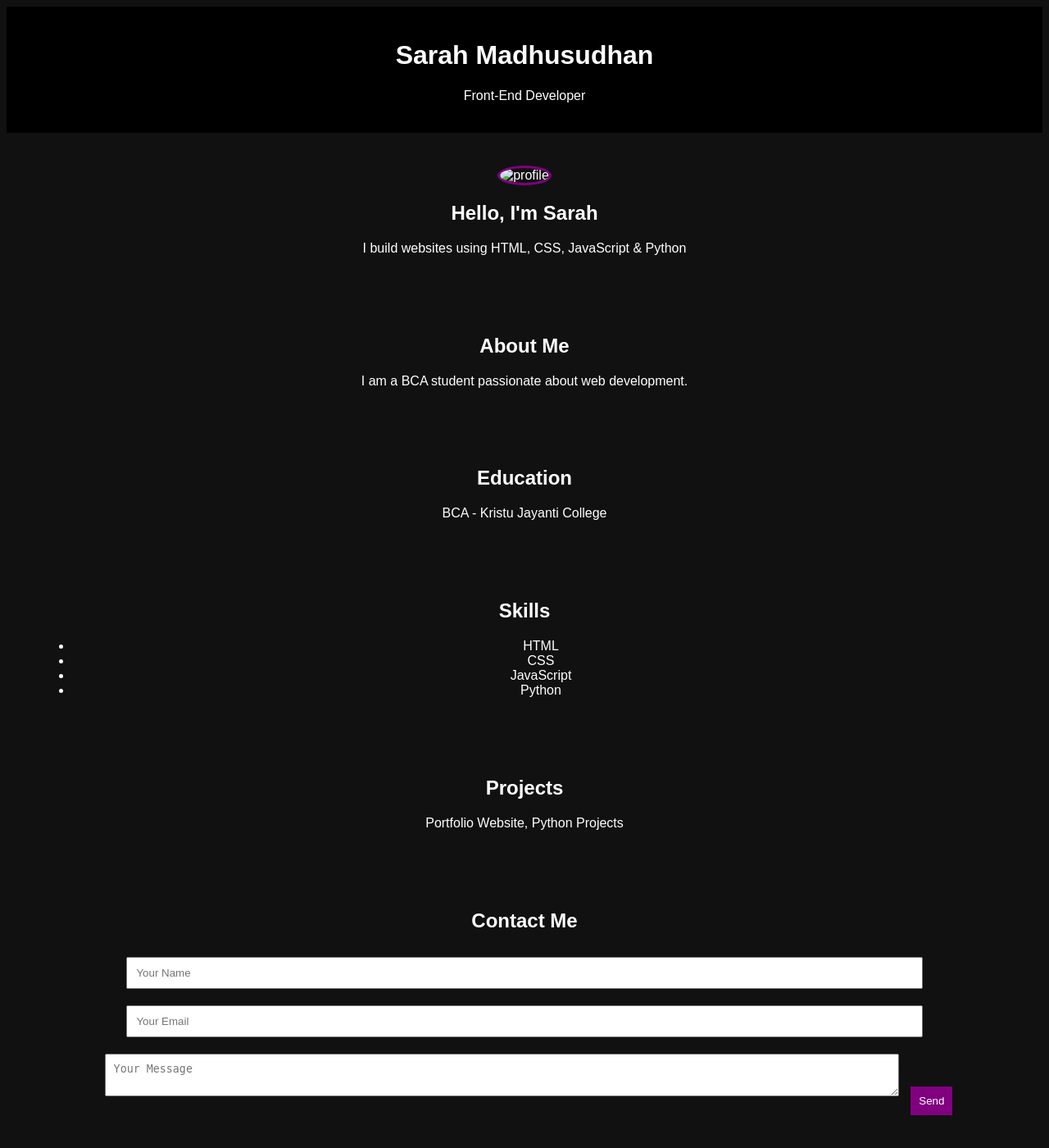
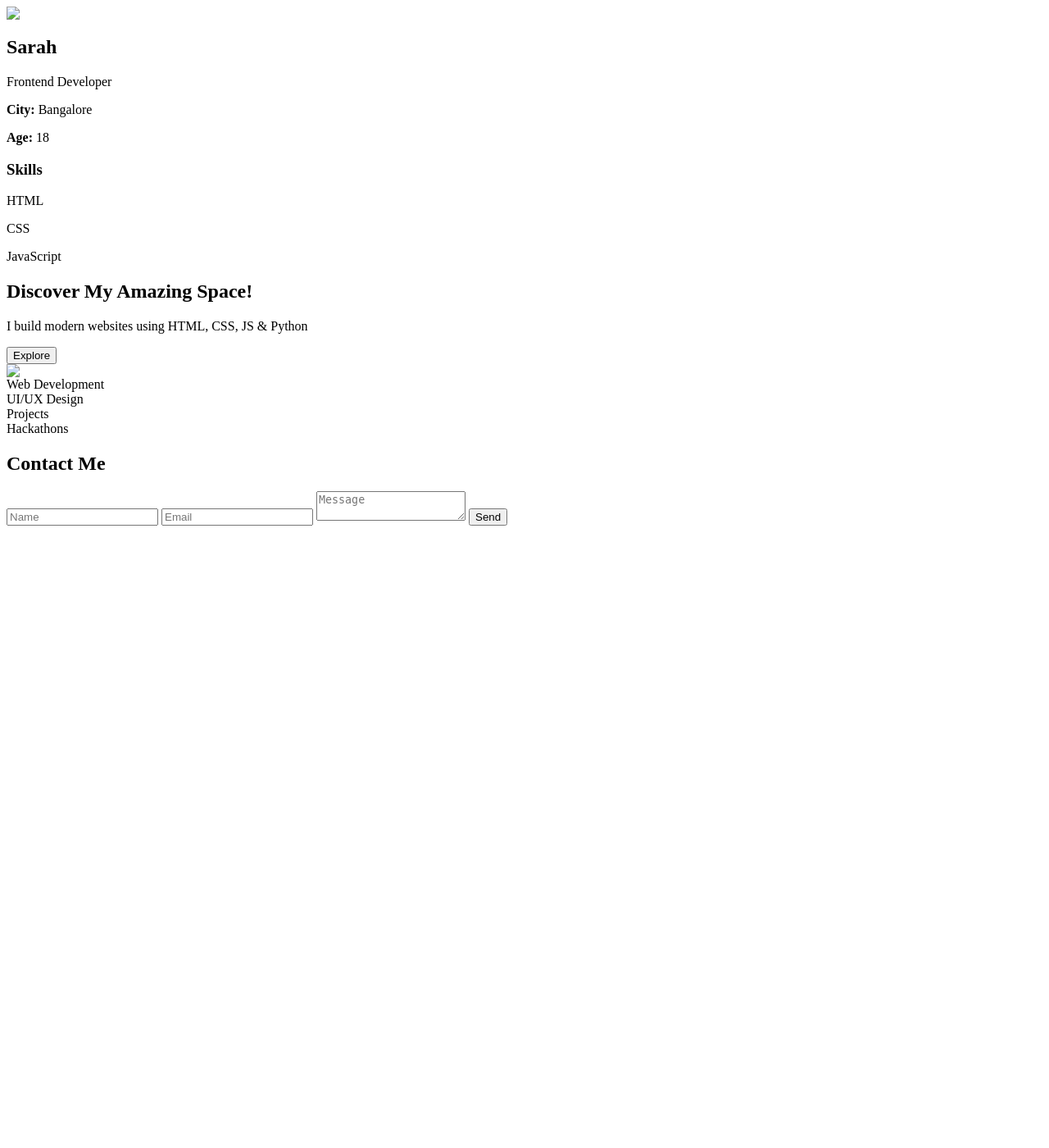
Before and after one commit to sarahmadhusudhan1504-cyber/my_final_portfolio_sarah, a Flask app: page / in a window 1280 px wide. Shown: the whole page at 82% size. After the commit the page ends 641 px from the top, so only its background shows below. Run offline with Flask 3, Linux system fonts and the light colour scheme; some libraries are stand-ins or nearby versions.

Commit message:
Added portfolio project with UI and backend

```diff
--- a/static/style.css
+++ b/static/style.css
@@ -1,35 +1,101 @@
 body {
-    font-family: Arial;
-    background: #111;
+    margin: 0;
+    font-family: 'Segoe UI';
+    background: #0f0f1a;
     color: white;
+}
+
+.container {
+    display: flex;
+}
+
+/* SIDEBAR */
+.sidebar {
+    width: 250px;
+    background: #151525;
+    padding: 20px;
     text-align: center;
 }
 
-header {
-    background: #000;
+.profile {
+    width: 120px;
+    border-radius: 50%;
+    border: 3px solid #ffcc00;
+}
+
+.info {
+    margin: 15px 0;
+}
+
+.skill {
+    margin: 10px 0;
+}
+
+.bar {
+    background: #333;
+    height: 6px;
+    border-radius: 10px;
+}
+
+.bar div {
+    height: 6px;
+    background: #ffcc00;
+}
+
+/* MAIN */
+.main {
+    flex: 1;
     padding: 20px;
 }
 
-.hero img {
-    border-radius: 50%;
-    width: 150px;
-    border: 3px solid purple;
+/* HERO */
+.hero {
+    display: flex;
+    justify-content: space-between;
+    align-items: center;
+    background: #1c1c2e;
+    padding: 30px;
+    border-radius: 10px;
 }
 
-section {
-    margin: 20px;
+.hero-img {
+    width: 250px;
+    border-radius: 10px;
+}
+
+/* BUTTON */
+button {
+    background: #ffcc00;
+    border: none;
+    padding: 10px 20px;
+    margin-top: 10px;
+    cursor: pointer;
+}
+
+/* CARDS */
+.cards {
+    display: grid;
+    grid-template-columns: repeat(2, 1fr);
+    gap: 15px;
+    margin-top: 20px;
+}
+
+.card {
+    background: #1c1c2e;
     padding: 20px;
+    border-radius: 10px;
+}
+
+/* CONTACT */
+.contact {
+    margin-top: 20px;
 }
 
 input, textarea {
-    width: 80%;
-    margin: 10px;
+    width: 100%;
     padding: 10px;
+    margin: 10px 0;
+    background: #222;
+    border: none;
+    color: white;
 }
-
-button {
-    background: purple;
-    color: white;
-    padding: 10px;
-    border: none;
-}
--- a/templates/index.html
+++ b/templates/index.html
@@ -1,61 +1,69 @@
-<!DOCTYPE html>
-<html>
-<head>
-    <title>Sarah Portfolio</title>
-    <link rel="stylesheet" href="{{ url_for('static', filename='style.css') }}">
-</head>
-
 <body>
 
-<header>
-    <h1>Sarah Madhusudhan</h1>
-    <p>Front-End Developer</p>
-</header>
+<div class="container">
 
-<section class="hero">
-    <img src="https://via.placeholder.com/150" alt="profile">
-    <h2>Hello, I'm Sarah</h2>
-    <p>I build websites using HTML, CSS, JavaScript & Python</p>
-</section>
+    <!-- SIDEBAR -->
+    <aside class="sidebar">
+        <img src="https://via.placeholder.com/120" class="profile">
+        <h2>Sarah</h2>
+        <p>Frontend Developer</p>
 
-<section>
-    <h2>About Me</h2>
-    <p>I am a BCA student passionate about web development.</p>
-</section>
+        <div class="info">
+            <p><b>City:</b> Bangalore</p>
+            <p><b>Age:</b> 18</p>
+        </div>
 
-<section>
-    <h2>Education</h2>
-    <p>BCA - Kristu Jayanti College</p>
-</section>
+        <h3>Skills</h3>
 
-<section>
-    <h2>Skills</h2>
-    <ul>
-        <li>HTML</li>
-        <li>CSS</li>
-        <li>JavaScript</li>
-        <li>Python</li>
-    </ul>
-</section>
+        <div class="skill">
+            <p>HTML</p>
+            <div class="bar"><div style="width:90%"></div></div>
+        </div>
 
-<section>
-    <h2>Projects</h2>
-    <p>Portfolio Website, Python Projects</p>
-</section>
+        <div class="skill">
+            <p>CSS</p>
+            <div class="bar"><div style="width:85%"></div></div>
+        </div>
 
-<section>
-    <h2>Contact Me</h2>
+        <div class="skill">
+            <p>JavaScript</p>
+            <div class="bar"><div style="width:70%"></div></div>
+        </div>
 
-    <form action="/submit" method="POST">
-        <input type="text" name="name" placeholder="Your Name" required>
-        <input type="email" name="email" placeholder="Your Email" required>
-        <textarea name="message" placeholder="Your Message"></textarea>
-        <button type="submit">Send</button>
-    </form>
+    </aside>
 
-</section>
+    <!-- MAIN CONTENT -->
+    <main class="main">
 
-<script src="{{ url_for('static', filename='script.js') }}"></script>
+        <section class="hero">
+            <div>
+                <h1>Discover My Amazing Space!</h1>
+                <p>I build modern websites using HTML, CSS, JS & Python</p>
+                <button>Explore</button>
+            </div>
+
+            <img src="https://via.placeholder.com/300" class="hero-img">
+        </section>
+
+        <section class="cards">
+            <div class="card">Web Development</div>
+            <div class="card">UI/UX Design</div>
+            <div class="card">Projects</div>
+            <div class="card">Hackathons</div>
+        </section>
+
+        <section class="contact">
+            <h2>Contact Me</h2>
+            <form action="/submit" method="POST">
+                <input type="text" name="name" placeholder="Name" required>
+                <input type="email" name="email" placeholder="Email" required>
+                <textarea name="message" placeholder="Message"></textarea>
+                <button type="submit">Send</button>
+            </form>
+        </section>
+
+    </main>
+
+</div>
 
 </body>
-</html>
```
